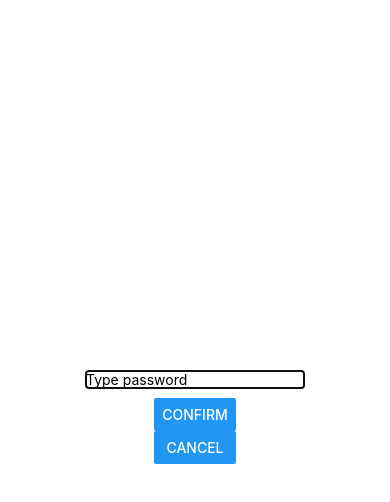
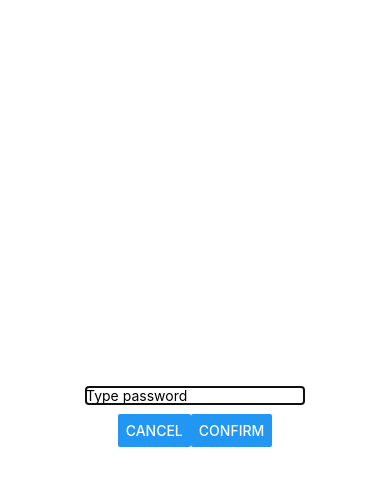
Before and after one commit to cold-flatwhite/Summer24, a React Native app: screen / in a window 390 px wide. Both pictures are taken after a click on the button "ADD A GOAL". Shown: the top 502 px of the page. Built offline with nearby package versions, Linux system fonts and the light colour scheme.

Commit message:
Used flexDirection property to layout the two <Button>s horizontally in Input.js.

```diff
--- a/Component/Input.js
+++ b/Component/Input.js
@@ -31,17 +31,17 @@ const Input = ({ inputHandler, isModalVisible, cancelHandler }) => {
           value={text}
         />
         {blur && <Text>Thank you</Text>}
-        <View style = {styles.buttonStyle}>
+        <View style={styles.buttonContainer}>
+          <Button
+            title="cancel"
+            onPress={() => {
+              handleCancel();
+            }}
+          />
           <Button
             title="confirm"
             onPress={() => {
               handleConfirm();
-            }}
-          />
-          <Button
-            title="cancel"
-            onPress={() => {
-              handleCancel();
             }}
           />
         </View>
@@ -57,10 +57,11 @@ const styles = StyleSheet.create({
     alignItems: "center",
     justifyContent: "center",
   },
-  buttonStyle : {
-    marginHorizontal : '30%',
-    margin : 10,
-  }
+  buttonContainer: {
+    flexDirection: "row",
+    marginHorizontal: "30%",
+    margin: 10,
+  },
 });
 
 export default Input;
```
